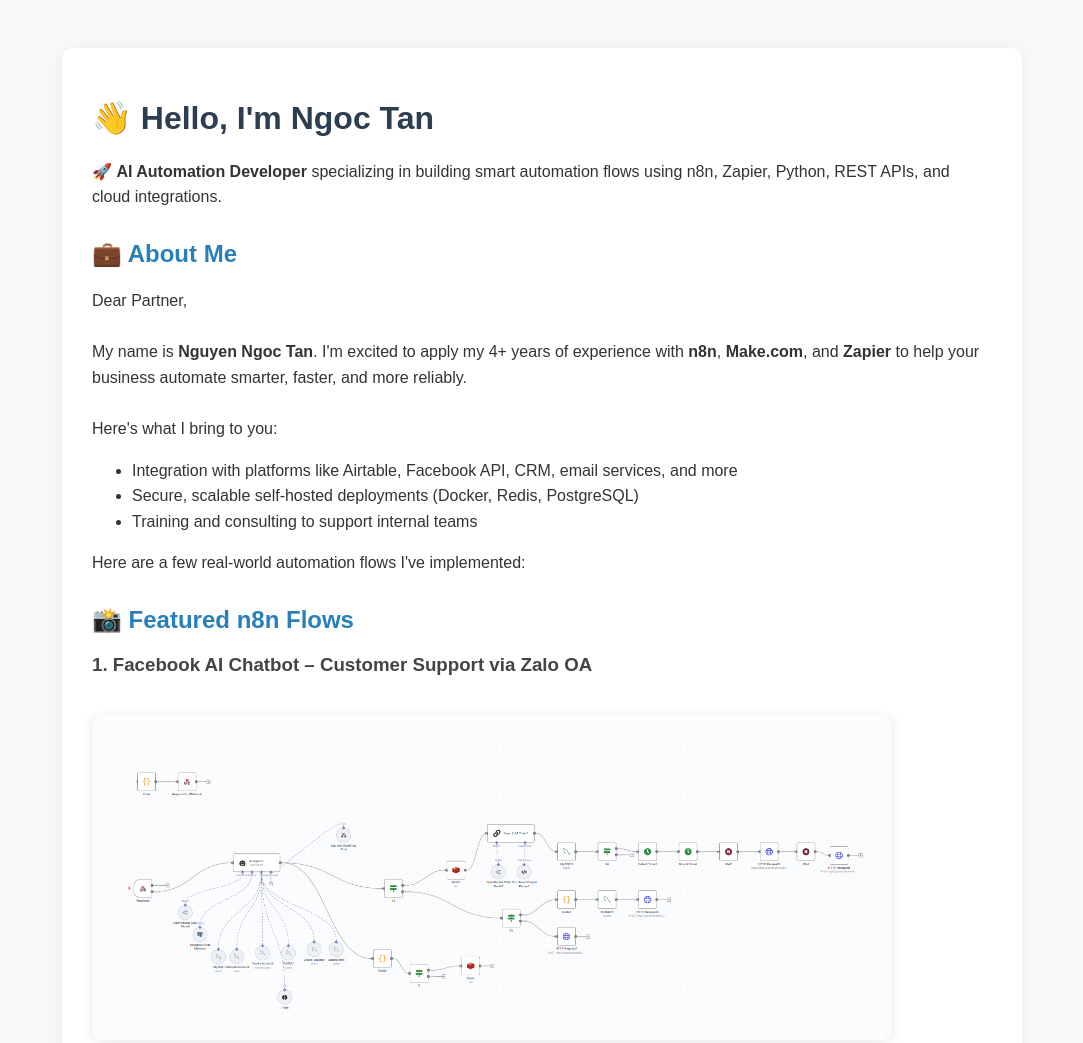
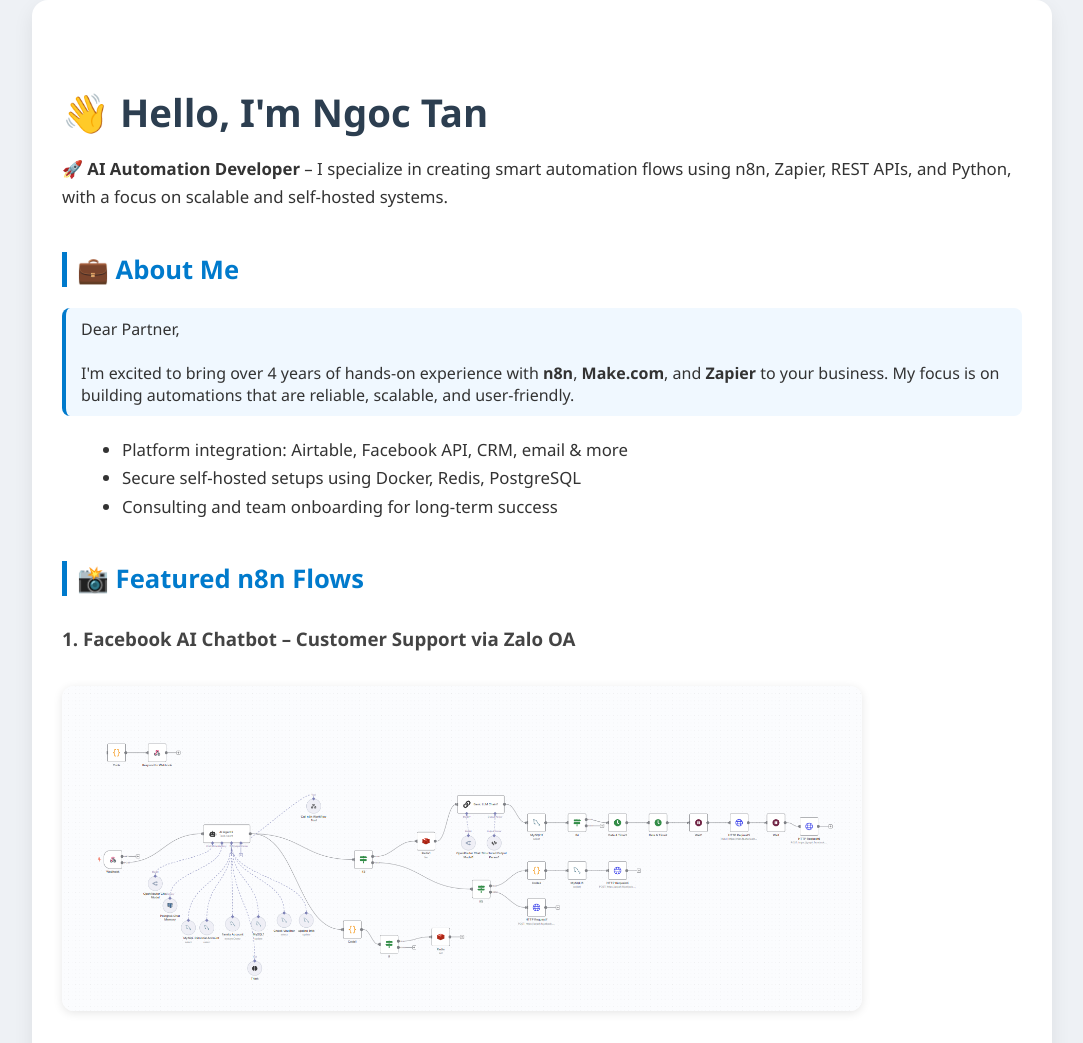
Before and after one commit to teefsteefsteefsteeg/tan012261, a plain HTML site: page index.html in a window 1280 px wide. Shown: the top 1043 px of the page, without its empty margins (98-1181 px from the left). Drawn offline with Linux system fonts and the light colour scheme.

Commit message:
Update index.html

```diff
--- a/index.html
+++ b/index.html
@@ -5,53 +5,105 @@
   <title>Ngoc Tan – n8n Portfolio</title>
   <style>
     body {
-      font-family: Arial, sans-serif;
-      background: #f9f9f9;
-      padding: 40px;
+      font-family: 'Segoe UI', sans-serif;
+      background: #eef1f5;
+      margin: 0;
+      padding: 0;
       color: #333;
     }
+
     .container {
-      max-width: 900px;
+      max-width: 960px;
       margin: auto;
+      padding: 60px 30px;
       background: #fff;
-      padding: 30px;
-      border-radius: 12px;
-      box-shadow: 0 0 20px rgba(0,0,0,0.05);
+      border-radius: 16px;
+      box-shadow: 0 8px 20px rgba(0, 0, 0, 0.08);
     }
-    h1 { color: #2c3e50; }
-    h2 { color: #2980b9; margin-top: 30px; }
-    h3 { margin-top: 20px; color: #444; }
+
+    h1 {
+      color: #2c3e50;
+      font-size: 2.4em;
+      margin-bottom: 10px;
+    }
+
+    h2 {
+      color: #007acc;
+      font-size: 1.6em;
+      margin-top: 40px;
+      border-left: 5px solid #007acc;
+      padding-left: 10px;
+    }
+
+    h3 {
+      margin-top: 30px;
+      color: #444;
+    }
+
+    p, li {
+      line-height: 1.7;
+      font-size: 1.05em;
+    }
+
     img {
       width: 100%;
       max-width: 800px;
-      border-radius: 10px;
+      border-radius: 12px;
+      margin: 16px 0;
+      box-shadow: 0 2px 10px rgba(0,0,0,0.1);
+    }
+
+    ul {
+      margin-left: 20px;
+    }
+
+    a {
+      color: #007acc;
+      text-decoration: none;
+      font-weight: bold;
+    }
+
+    a:hover {
+      text-decoration: underline;
+    }
+
+    .contact {
+      margin-top: 40px;
+      text-align: center;
+      font-size: 1.1em;
+    }
+
+    .contact a {
+      display: block;
+      margin: 8px 0;
+    }
+
+    .highlight {
+      background: #f0f8ff;
+      border-left: 4px solid #007acc;
+      padding: 10px 15px;
+      border-radius: 8px;
       margin: 20px 0;
-      box-shadow: 0 2px 12px rgba(0,0,0,0.1);
     }
-    ul { line-height: 1.6; }
-    a { color: #0077cc; text-decoration: none; }
-    a:hover { text-decoration: underline; }
-    p { line-height: 1.6; }
+
   </style>
 </head>
 <body>
   <div class="container">
     <h1>👋 Hello, I'm Ngoc Tan</h1>
-    <p>🚀 <strong>AI Automation Developer</strong> specializing in building smart automation flows using n8n, Zapier, Python, REST APIs, and cloud integrations.</p>
+    <p>🚀 <strong>AI Automation Developer</strong> – I specialize in creating smart automation flows using n8n, Zapier, REST APIs, and Python, with a focus on scalable and self-hosted systems.</p>
 
     <h2>💼 About Me</h2>
-    <p>
+    <div class="highlight">
       Dear Partner,<br><br>
-      My name is <strong>Nguyen Ngoc Tan</strong>. I'm excited to apply my 4+ years of experience with <strong>n8n</strong>, <strong>Make.com</strong>, and <strong>Zapier</strong> to help your business automate smarter, faster, and more reliably.<br><br>
-      Here's what I bring to you:
-    </p>
+      I'm excited to bring over 4 years of hands-on experience with <strong>n8n</strong>, <strong>Make.com</strong>, and <strong>Zapier</strong> to your business. My focus is on building automations that are reliable, scalable, and user-friendly.
+    </div>
+
     <ul>
-      <li>Integration with platforms like Airtable, Facebook API, CRM, email services, and more</li>
-      <li>Secure, scalable self-hosted deployments (Docker, Redis, PostgreSQL)</li>
-      <li>Training and consulting to support internal teams</li>
+      <li>Platform integration: Airtable, Facebook API, CRM, email & more</li>
+      <li>Secure self-hosted setups using Docker, Redis, PostgreSQL</li>
+      <li>Consulting and team onboarding for long-term success</li>
     </ul>
-
-    <p>Here are a few real-world automation flows I've implemented:</p>
 
     <h2>📸 Featured n8n Flows</h2>
 
@@ -63,21 +115,24 @@
 
     <h3>3. Video Generator – Automated Video Creation from Ideas</h3>
     <img src="video.PNG" alt="Video Automation Flow" />
-    <h3>4. Using Webhook to handle Airtable Data </h3>
-    <img src="airtable.png" alt="airtable" />
-    <h3>5. Using Metabase self-host to build custom report dashboard </h3>
-    <img src="metabase.PNG" alt="metabase" />
 
-    <p>
-      I am confident working with almost any RESTful API beyond Make, Zapier, and n8n.<br>
-      If you need a custom workflow, I can build it from scratch.
-    </p>
+    <h3>4. Handling Airtable Data with Webhook</h3>
+    <img src="airtable.png" alt="airtable flow" />
+
+    <h3>5. Custom Reporting Dashboard using Metabase (Self-hosted)</h3>
+    <img src="metabase.PNG" alt="metabase dashboard" />
+
+    <div class="highlight">
+      I'm confident working with almost any RESTful API beyond Make, Zapier, and n8n.<br>
+      If you have a unique integration challenge — I can build it from scratch.
+    </div>
 
     <h2>📬 Contact</h2>
-    <ul>
-      <li>Email: <a href="mailto:tan012261@gmail.com">tan012261@gmail.com</a></li>
-      <li>Phone Number/Zalo/Whatsapp: <a>+84 776114333</a></li>
-    </ul>
+    <div class="contact">
+      <a href="mailto:tan012261@gmail.com">📧 tan012261@gmail.com</a>
+      <a href="#">📱 +84 776114333 (Zalo / WhatsApp)</a>
+      <a href="https://github.com/teefsteefsteefsteeg" target="_blank">🌐 GitHub: teefsteefsteefsteeg</a>
+    </div>
   </div>
 </body>
 </html>
```
